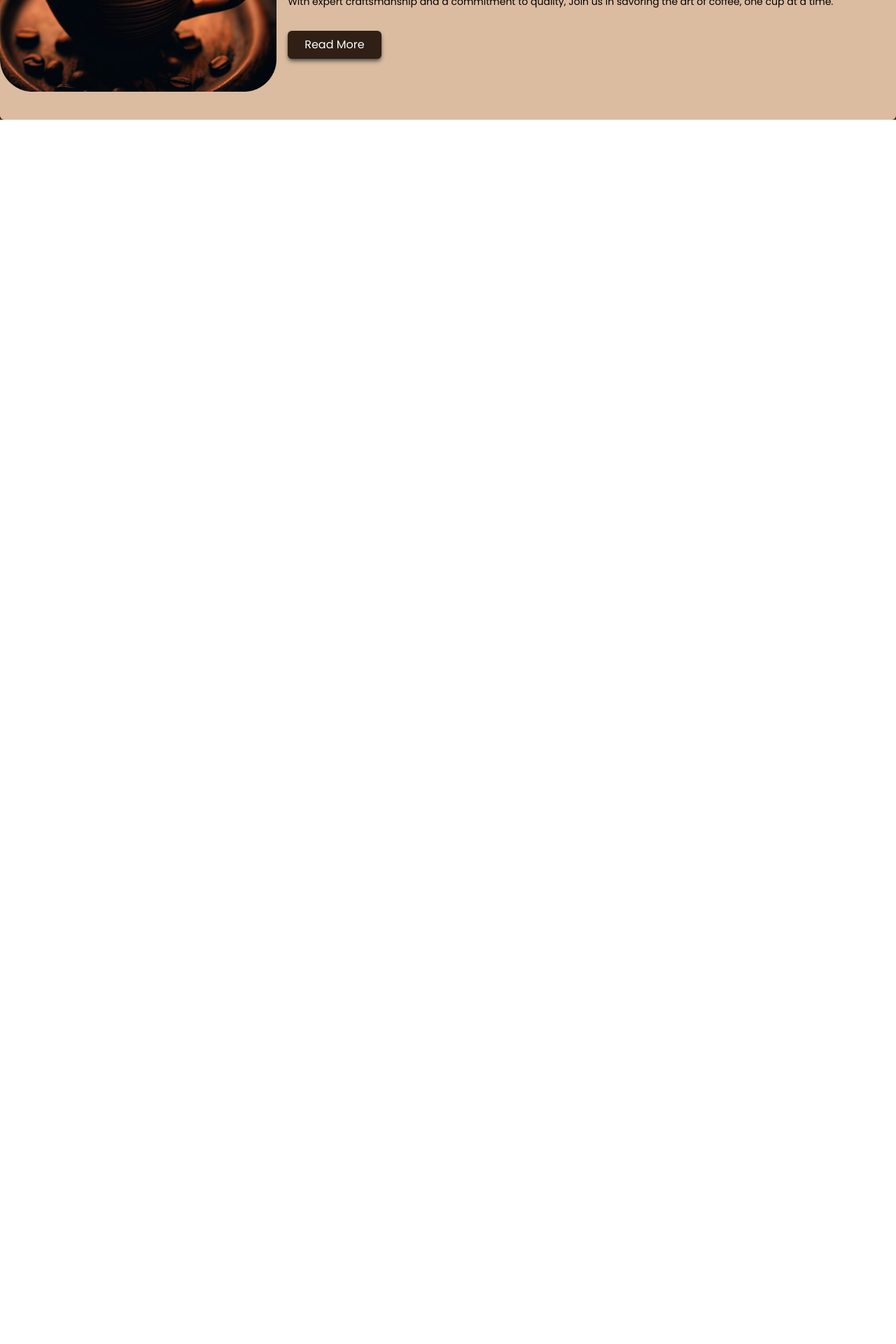
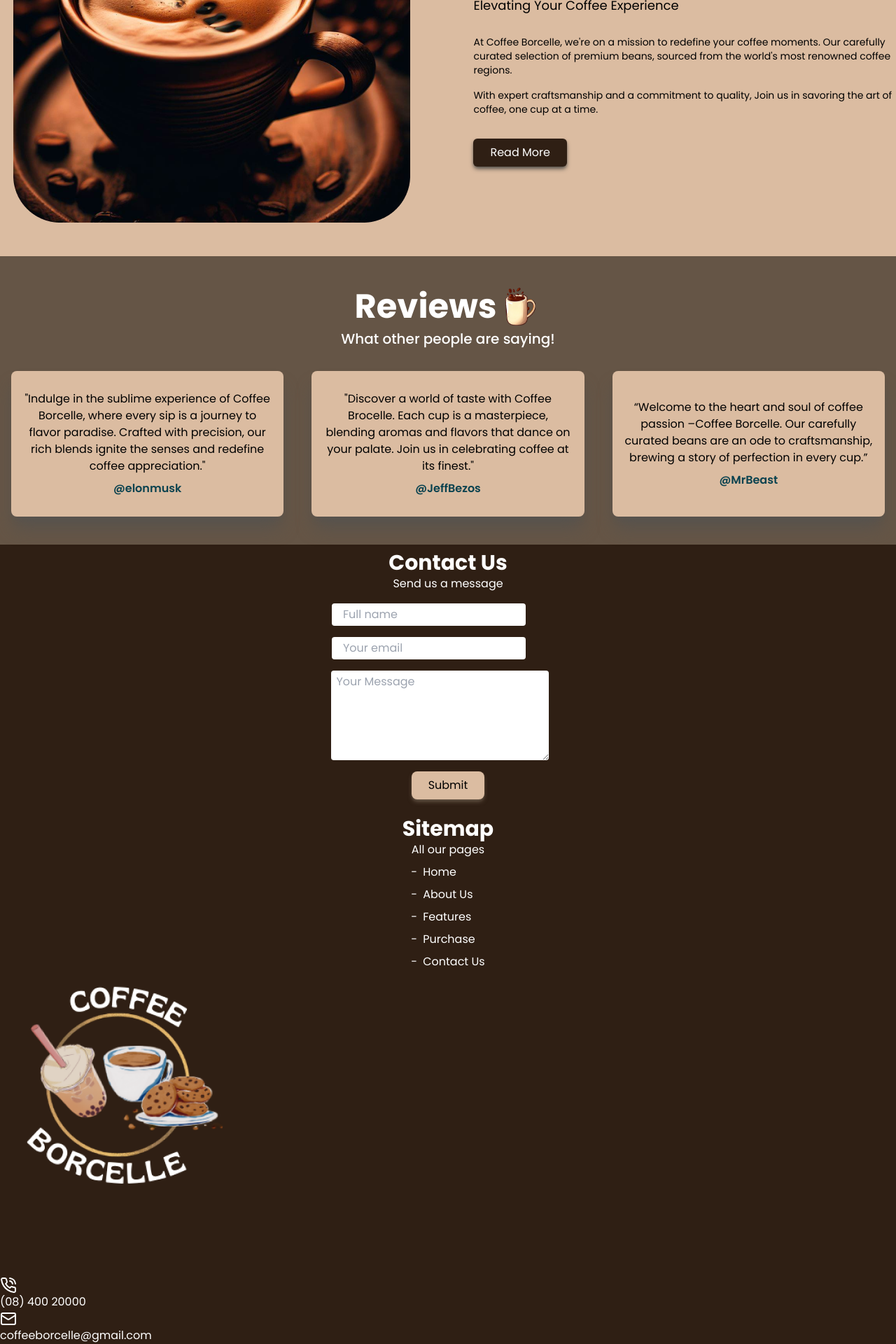
Before and after one commit to Trailblazer-dev/coffe-website-react, a React (Vite) app: page / in a window 1280 px wide. Shown: the part 867-2787 px from the top of the page at 70% size. Before the commit the page ends 1078 px from the top, so only its background shows below. Built offline with nearby package versions, Linux system fonts and the light colour scheme; a web font is replaced by a local one.

Commit message:
building

```diff
--- a/src/App.jsx
+++ b/src/App.jsx
@@ -2,6 +2,7 @@ import Navbar from "./components/Navbar";
 import Hero from "./components/Hero";
 import About from "./components/About";
 import Sponsor from "./components/Sponsor";
+import Contact from "./components/Contact";
 
 function App() {
   return (
@@ -10,6 +11,7 @@ function App() {
       <Hero/>
       <About/>
       <Sponsor/>
+      <Contact/>
     </div>
   )
 }
--- a/src/components/About.jsx
+++ b/src/components/About.jsx
@@ -4,16 +4,16 @@ import { about } from "../constants"
 const About = () => {
   return (
     <>
-    <div className="bg-aboutbg my-10 py-10 flex flex-col justify-center items-center rounded-md md:flex-row gap-4">
-        <div className="flex items-center justify-center px-4 py-2 md:py-0 md:px-0">
+    <div className="bg-aboutbg mt-10 py-10 flex flex-col justify-center items-center md:flex-row gap-4 sm:gap-8 md:gap-12" id="aboutus">
+        <div className="flex items-center justify-center px-4 py-2 sm:pt-8 md:px-2 md:w-1/2 lg:mr-6">
             <img src={about.image} alt="image" />
         </div>
-        <div className="font-PopFam flex flex-col justify-center items-center md:items-start">
-            <h2 className="font-bold text-2xl sm:text-4xl mb-2 sm:mb-3">{about.title}</h2>
+        <div className="font-PopFam flex flex-col justify-center items-center md:items-start md:w-1/2">
+            <h2 className="font-bold text-2xl sm:text-4xl mb-2 sm:mb-3 lg:text-6xl">{about.title}</h2>
             <p className="mb-6 sm:text-lg sm:mb-7">
                 {about.subtitle}
             </p>
-            <p className="text-xs mb-4 text-center sm:text-sm sm:mb-6 md:text-left">
+            <p className="text-xs mb-4 text-center sm:text-sm sm:mb-6 md:text-left md:mb-4">
                 {about.description1}
             </p>
             <p className="text-xs mb-6 text-center sm:text-sm sm:mb-8 md:text-left">
--- /dev/null
+++ b/src/components/Contact.jsx
@@ -0,0 +1,53 @@
+import { Links } from "../constants"
+import logo from "../assets/logo.png"
+import { MailIcon, PhoneCallIcon } from "lucide-react"
+
+const Contact = () => {
+  return (
+    <>
+    <div className="grid grid-cols-1 text-primaryColor font-PopFam" id="contact">
+        <div className="flex justify-center items-center flex-col px-2 mt-2 mb-4">
+            <h2 className="text-center font-bold text-3xl">Contact Us</h2>
+            <p className="text-center mb-4">Send us a message</p>
+            <form action="" className="flex justify-center items-center flex-col gap-4">
+                <label htmlFor="name">
+                    <input type="text" name="name" id="name" placeholder="Full name" className="w-10/12 rounded placeholder:pl-2 outline-none text-black px-2 py-1" />
+                </label>
+                <label htmlFor="email">
+                    <input type="email" name="email" id="email" placeholder="Your email" className="w-10/12 rounded placeholder:pl-2 outline-none text-black px-2 py-1"/>
+                </label>
+                <textarea name="message" rows="5" cols="20" id="message" placeholder="Your Message" className="outline-none  -left-3 relative rounded px-2 py-1 text-black"></textarea>
+                <button type="submit"className="bg-aboutbg px-6 py-2 text-black rounded-lg shadow-sponsorbg shadow-md hover:scale-110">Submit</button>
+            </form>
+        </div>
+        <div className="flex flex-col justify-center items-center mt-2">
+            <h2 className="text-center font-bold text-3xl ">Sitemap</h2>
+            <p className="mb-2">All our pages</p>
+            <ul className="space-y-2 ">
+                {
+                    Links.map((link,index)=>(
+                        <li key={index} className="before:content-['-'] before:mr-2">
+                            <a href={`#${link.href}`} className="hover:scale-110">
+                                {link.title}
+                            </a>
+                        </li>
+                    ))
+                }
+            </ul>
+        </div>
+        <div className="">
+            <div className="">
+                <img src={logo} alt="logo" />
+            </div>
+            <a href="tel:+08 400 20000" target="_blank" rel="noopener noreferrer">
+            <PhoneCallIcon/>(08) 400 20000</a>
+            <a href="mailto:" target="_blank" rel="noopener noreferrer">
+                <MailIcon/>
+                coffeeborcelle@gmail.com</a>
+        </div>
+    </div>
+    </>
+  )
+}
+
+export default Contact
--- a/src/components/Hero.jsx
+++ b/src/components/Hero.jsx
@@ -3,7 +3,7 @@ import { hero } from "../constants";
 const Hero = () => {
   return (
     <>
-      <div className=" top-[4rem] sm:top-[5rem] relative h-[50vh] md:h-[60vh] lg:h-[70vh]  pt-28 md:pt-32 lg:pt-44 bg-[#2F1F14] bg-herobg bg-no-repeat bg-cover sm:bg-center place-items-center ">
+      <div className=" top-[4rem] sm:top-[5rem] relative h-[50vh] md:h-[60vh] lg:h-[70vh]  pt-28 md:pt-32 lg:pt-44 bg-[#2F1F14] bg-herobg bg-no-repeat bg-cover sm:bg-center place-items-center " id="hero">
         <div className="text-white flex flex-col flex-wrap justify-center items-center mx-auto">
           {/* <img src={hero.image} alt="image" className="absolute h-full w-full w-max-full sm:hidden" /> */}
           <h2 className="text-4xl sm:text-5xl lg:text-7xl font-pomFam mb-2">{hero.title}</h2>
--- a/src/components/Sponsor.jsx
+++ b/src/components/Sponsor.jsx
@@ -1,10 +1,29 @@
-import { sponsor } from "../constants"
+import { sponsor, sponsorCards } from "../constants"
 
 const Sponsor = () => {
   return (
     <>
-    <div className="">
+    <div className="bg-sponsorbg font-PopFam py-10">
+      <div className="flex justify-center items-center">
+        <h2 className="text-primaryColor font-bold text-center text-4xl sm:text-5xl ">
+        {sponsor.title}
+      </h2>
+      <img src={sponsor.img} alt="image" className="w-16 h-16" />
+      </div>
 
+      <p className="text-primaryColor  font-medium text-center text-xl mb-8">
+        {sponsor.subtitle}
+      </p>
+      <div className="gap-8 sm:gap-10 flex flex-col justify-center items-center lg:flex-row lg:px-4 ">
+        {
+          sponsorCards.map((cards,index)=>(
+            <div key={index} className="flex flex-col justify-center items-center gap-2 py-6 px-4 bg-aboutbg w-[80%] h-auto lg:h-52 rounded-lg shadow-stone-600 shadow-xl text-center">
+              <p>{cards.body}</p>
+              <p className="text-[#0A424F] font-semibold">{cards.footer}</p>
+            </div>
+          ))
+        }
+      </div>
     </div>
     </>
   )
```
